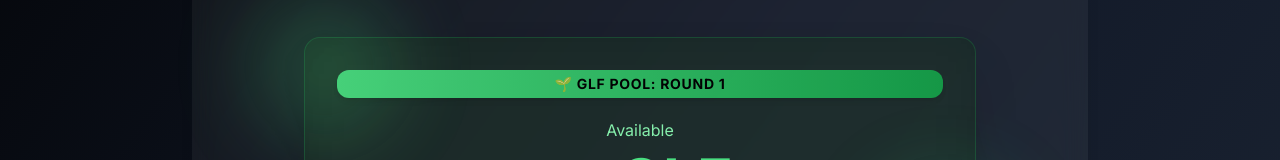
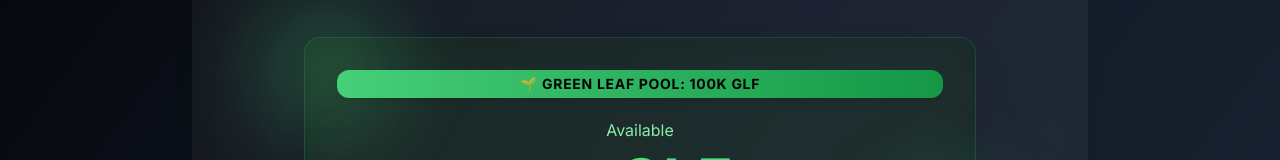
Before and after one commit to shopnilshovon/glf-presale-v2-, a React (Vite) app: page / in a window 1280 px wide. Shown: the part 631-791 px from the top of the page. Built offline with nearby package versions, Linux system fonts and the light colour scheme.

Commit message:
Update TokenPoolInfo.jsx

```diff
--- a/src/components/TokenPoolInfo.jsx
+++ b/src/components/TokenPoolInfo.jsx
@@ -55,7 +55,7 @@ export default function TokenPoolInfo() {
 
         {/* Header */}
         <div className="relative z-10 text-xs sm:text-sm font-bold px-4 py-1 rounded-xl bg-gradient-to-r from-green-400 to-green-600 text-black shadow-md tracking-wider text-center mb-5 animate-pulse">
-          🌱 GLF POOL: ROUND 1
+          🌱 GREEN LEAF POOL: 100K GLF
         </div>
 
         {/* Token Info */}
```
